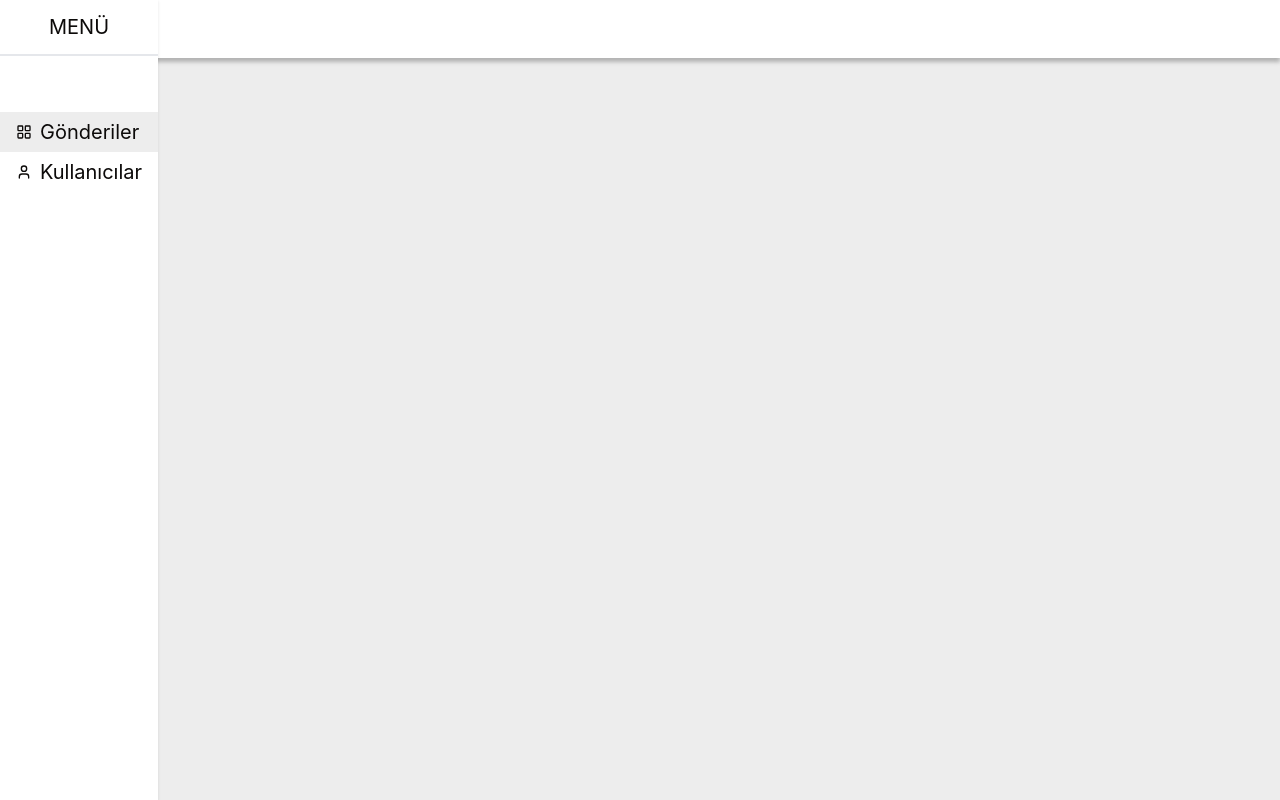
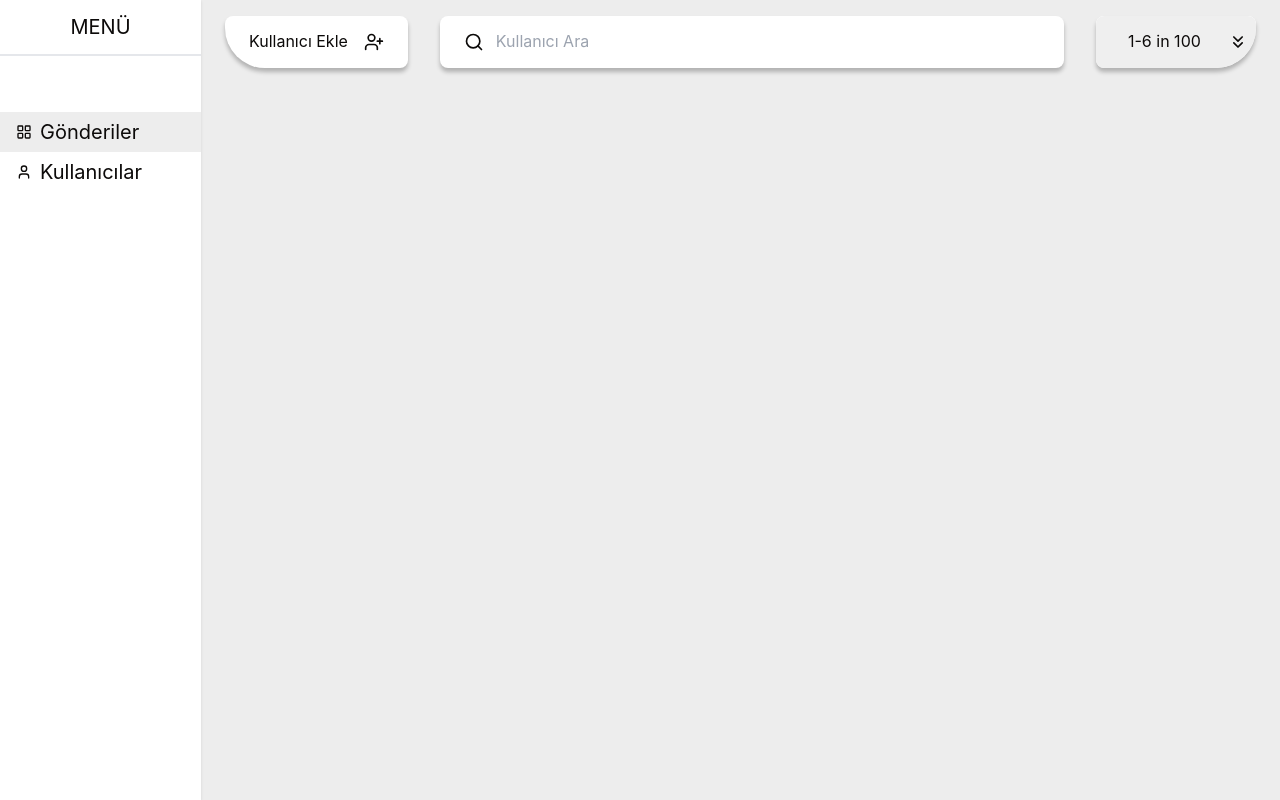
Before and after one commit to ugurozgendev/vuejs-case, a Vue app: page /posts in a window 1280 px wide. Built offline with nearby package versions, Linux system fonts and the light colour scheme.

Commit message:
gonderiler sayfasi action bar tasarimi

```diff
--- a/src/App.vue
+++ b/src/App.vue
@@ -18,7 +18,7 @@ import { LayoutGrid, UserIcon } from 'lucide-vue-next'
     </div>
   </aside>
   <main class="w-[var(--main-content-width)]">
-    <div class="container mx-auto bg-background shadow-card">
+    <div class="container mx-auto">
       <div class="py-4 px-6">
         <RouterView />
       </div>
--- a/src/assets/main.css
+++ b/src/assets/main.css
@@ -11,6 +11,7 @@
     --muted: 0, 0%, 93%;
     --muted-foreground: 210, 1%, 55%;
 
+    --sidebar-width: 201px;
     --card-shadow: 0px 4px 4px rgba(0, 0, 0, 0.25);
     --main-content-width: calc(100% - var(--sidebar-width));
   }
@@ -24,7 +25,7 @@
     @apply ms-[var(--sidebar-width)];
   }
   .btn {
-    @apply rounded-lg shadow-card bg-background text-foreground;
+    @apply flex h-[52px] items-center px-6 gap-2 rounded-lg shadow-custom bg-background text-foreground;
   }
 }
 
--- a/src/views/PostsView.vue
+++ b/src/views/PostsView.vue
@@ -1,3 +1,27 @@
+<script setup lang="ts">
+import { ChevronsDown, SearchIcon, UserPlus } from 'lucide-vue-next'
+</script>
+
 <template>
-  <div>posts..</div>
+  <div class="flex gap-8">
+    <button class="btn rounded-bl-[40px] order-2 lg:order-1">
+      Kullanıcı Ekle <UserPlus class="w-5 h-5 ms-2" />
+    </button>
+    <div
+      class="flex-[12] relative shadow-custom flex items-center flex-grow px-4 rounded-lg bg-background order-1 lg:order-2"
+    >
+      <SearchIcon class="w-5 h-5 absolute start-6" />
+      <input type="text" placeholder="Kullanıcı Ara" class="w-full ps-10 focus:outline-none" />
+    </div>
+    <div
+      class="relative shadow-custom flex items-center justify-between bg-background rounded-lg rounded-br-[40px] overflow-hidden order-3"
+    >
+      <select name="" id="" class="appearance-none w-40 px-8 text-start h-full rounded-lg">
+        <option value="">1-6 in 100</option>
+        <option value="">7-12 in 100</option>
+        <option value="">13-18 in 100</option>
+      </select>
+      <ChevronsDown class="w-5 h-5 absolute end-2" />
+    </div>
+  </div>
 </template>
--- a/tailwind.config.js
+++ b/tailwind.config.js
@@ -16,7 +16,7 @@ export default {
         }
       },
       boxShadow: {
-        card: 'var(--card-shadow)'
+        custom: 'var(--card-shadow)'
       }
     }
   },
```
